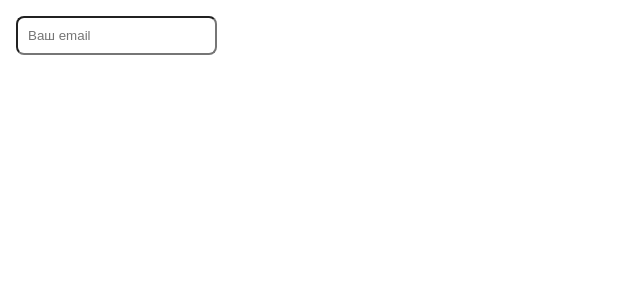
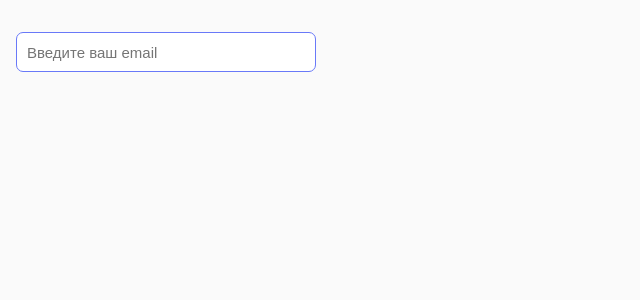
Before and after one commit to Scat55/TestTaskMedodsForm, a Vue app: page / in a window 1280 px wide. Shown: the top 300 px of the page, without its empty margins (0-640 px from the left). Built offline with nearby package versions, Linux system fonts and the light colour scheme.

Commit message:
feat: added styles and validation email input

```diff
--- a/src/App.vue
+++ b/src/App.vue
@@ -5,11 +5,9 @@ import PersonData from './components/PersonData.vue';
 
 <template>
   <main>
-    <form>
-      <PersonData
 
-      />
-    </form>
+    <PersonData />
+
   </main>
 </template>
 
--- a/src/assets/main.sass
+++ b/src/assets/main.sass
@@ -1,4 +1,35 @@
+:root
+  --primary: #6979f8
+  --primary-hover: #A5AFFB
+  --second: #BE52F2
+  --second-hover: #DBA5F5
+  --success: #00C48C
+  --success-hover: #7DDFC3
+  --info: #0084F4
+  --info-hover: #66B5F8
+  --warning: #FFA26B
+  --warning-hover: #FFC7A6
+  --danger: #FF647C
+  --danger-hover: #FDAFBB
+
+
 *
+  box-sizing: border-box
+
+
+body
+  background: #fafafa
   margin: 0
-  padding: 0
-  box-sizing: border-box
+
+
+a
+  color: var(--primary-color)
+  text-decoration: none
+
+
+.line
+  display: flex
+  flex-wrap: wrap
+  margin-bottom: 1.25rem
+  &_block
+    display: block
--- /dev/null
+++ b/src/components/Input.vue
@@ -0,0 +1,124 @@
+<script setup>
+const emit = defineEmits(['update:value'])
+const props = defineProps({
+  error: {
+    type: Array,
+    required: false
+  },
+  value: {
+    type: String,
+    default: ''
+  },
+  name: {
+    type: String,
+    required: true
+  },
+  type: {
+    type: String,
+    default: 'text'
+  },
+  placeholder: {
+    type: String,
+    required: true
+  },
+  label: {
+    type: String,
+    required: true
+  },
+  width: {
+    type: String,
+    default: '300px'
+  }
+})
+
+const updateValue = (e) => {
+  emit('update:value', e.target.value)
+}
+</script>
+
+<template>
+  <div
+    class="form-input"
+    :style="{ width: width }"
+  >
+    <input
+      class="input-text"
+      :type="type"
+      :name="name"
+      :id="name"
+      :placeholder="placeholder"
+      :value="value"
+      @input="updateValue"
+    >
+    <label
+      :for="name"
+      class="input-label"
+    >{{ label }}</label>
+    <TransitionGroup>
+      <div
+        class="form-error"
+        v-for="element of error"
+        :key="element.$uid"
+      >
+        <div class="form-error__message">{{ element.$message }}</div>
+      </div>
+    </TransitionGroup>
+  </div>
+</template>
+
+
+
+<style lang="sass" scoped>
+.form-input
+    margin-bottom: 1.875rem
+    position: relative
+.form-error
+  background: var(--danger)
+  margin-top: .25rem
+  border-radius: .4375rem
+  font-size: .8125rem
+  color: #fff
+  padding: .3125rem
+
+
+.input-text
+  border: 1px solid var(--primary)
+  padding: 0 .625rem
+  height: 2.5rem
+  border-radius: .4375rem
+  font-size: .9375rem
+  width: 100%
+  position: relative
+  z-index: 1
+  &:focus
+    & + .input-label
+      z-index: 1
+      opacity: 1
+      top: -1.25rem
+
+    &:not(:placeholder-shown)
+      & + .input-label
+        z-index: 1
+        opacity: 1
+        top: -1.25rem
+
+.input-label
+  font-weight: bold
+  display: block
+  position: absolute
+  top: 1.25rem
+  opacity: 0
+  z-index: -1
+  transition: .3s
+  font-size: .8125rem
+  color: var(--primary)
+
+.v-enter-active,
+.v-leave-active
+  transition: opacity 0.5s ease
+
+.v-enter-from,
+.v-leave-to
+  opacity: 0
+
+</style>
--- a/src/components/PersonData.vue
+++ b/src/components/PersonData.vue
@@ -2,55 +2,36 @@
 import { ref, computed } from 'vue'
 import useVuelidate from '@vuelidate/core';
 import { minLength, email, helpers } from '@vuelidate/validators'
+import Input from '@/components/Input.vue'
 
 
-const emaill = ref('')
+const emailField = ref('')
 
 const rules = computed(() => ({
-  emaill: {
+  emailField: {
     email: helpers.withMessage(`Неккоректный email`, email)
   }
 }))
-const v = useVuelidate(rules, { emaill })
+const v = useVuelidate(rules, { emailField })
 console.log(v)
 </script>
 <template>
-  <div>
-
-    <input
+  <form>
+    <Input
       type="email"
-      placeholder="Ваш email"
-      class="input"
-      v-model="v.emaill.$model"
-    >
-
-    <div
-      v-for="error in v.emaill.$errors"
-      :key="error.$uid"
-      class="error"
-    >{{ error.$message }}</div>
-
-  </div>
+      label="Ваша почта"
+      name="Email"
+      placeholder="Введите ваш email"
+      v-model:value="v.emailField.$model"
+      :error="v.emailField.$errors"
+    />
+  </form>
 </template>
 
 
 
 <style lang="sass" scoped>
-.input
-  display: block
-  padding: .625rem
-  margin-top: 1rem
+form
+  margin-top: 2rem
   margin-left: 1rem
-  border-radius: 0.5rem
-
-.error
-  display: inline-block
-  background-color: #FE5B72
-  margin-top: .25rem
-  border-radius: .4375rem
-  font-size: .8125rem
-  color: #fff
-  padding: .3125rem
-  margin-left: 1rem
-
 </style>
```
